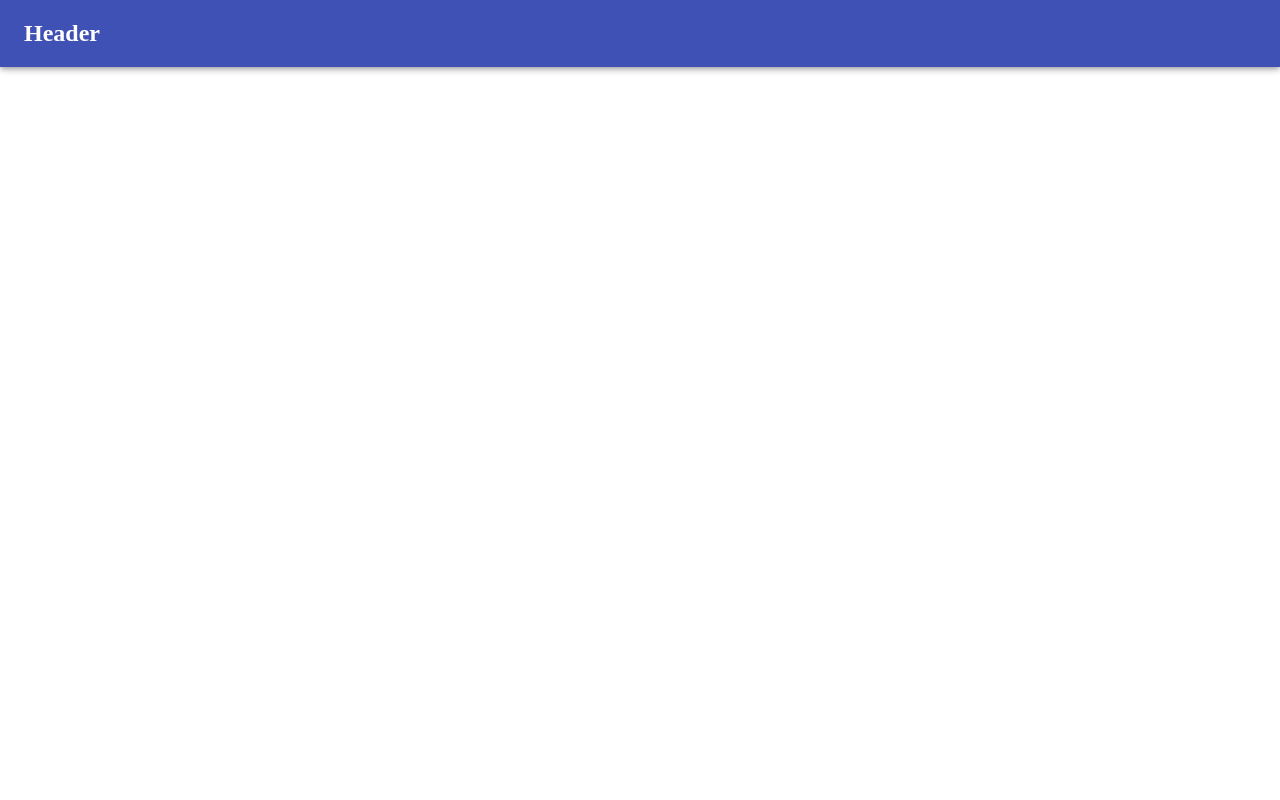
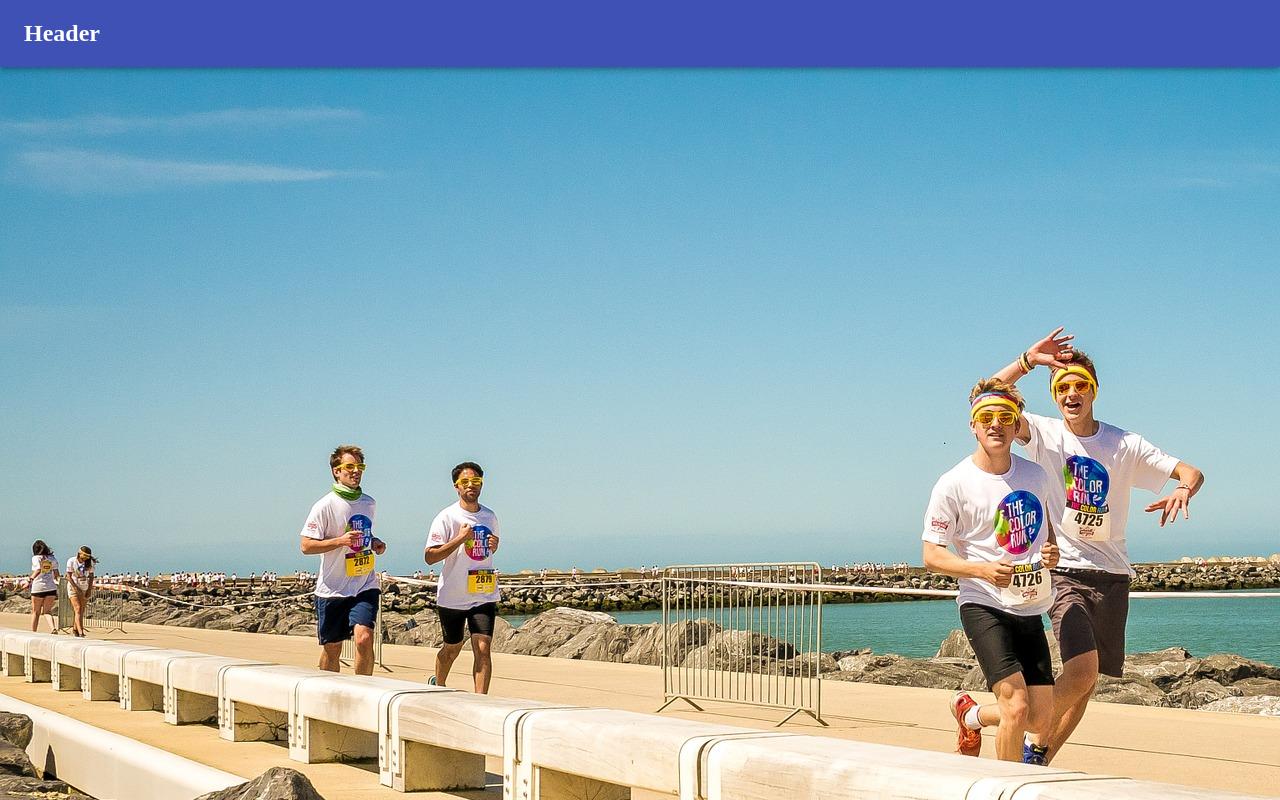
Before and after one commit to yk-port/distribution-site, a React (Create React App) app: page / in a window 1280 px wide. Built offline with nearby package versions, Linux system fonts and the light colour scheme.

Commit message:
add: topMain

```diff
--- /dev/null
+++ b/src/components/topPage/topMain.tsx
@@ -0,0 +1,20 @@
+import React, { FC } from "react";
+import { createStyles, makeStyles } from "@material-ui/core/styles";
+import bgImage from "../../assets/images/mainBg.jpg";
+
+const useStyle = makeStyles(() =>
+  createStyles({
+    background: {
+      backgroundImage: `url(${bgImage})`,
+      height: "100vh",
+    },
+  })
+);
+
+const TopMain: FC = () => {
+  const classes = useStyle();
+
+  return <div className={classes.background}></div>;
+};
+
+export default TopMain;
--- /dev/null
+++ b/src/index.css
@@ -0,0 +1,4 @@
+body {
+  margin: 0;
+  padding: 0;
+}
--- a/src/index.tsx
+++ b/src/index.tsx
@@ -1,5 +1,6 @@
 import React from "react";
 import ReactDOM from "react-dom";
+import "./index.css";
 import TopPage from "./pages/TopPage";
 import reportWebVitals from "./reportWebVitals";
 
--- a/src/pages/TopPage.tsx
+++ b/src/pages/TopPage.tsx
@@ -1,11 +1,12 @@
 import React, { FC } from "react";
 import TopHeader from "../components/topPage/topHeader";
+import TopMain from "../components/topPage/topMain";
 
 const TopPage: FC = () => {
   return (
     <>
       <TopHeader />
-      <h2>TopPageコンポーネント</h2>
+      <TopMain />
     </>
   );
 };
```
Also changed, not shown: src/assets/images/mainBg.jpg (added), 1 other file (tests, documents, lock files or other folders).
